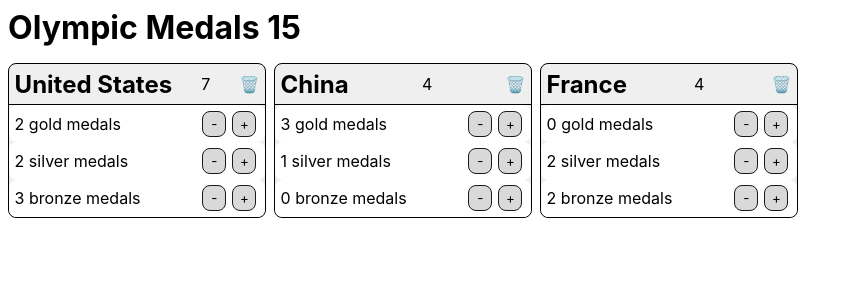
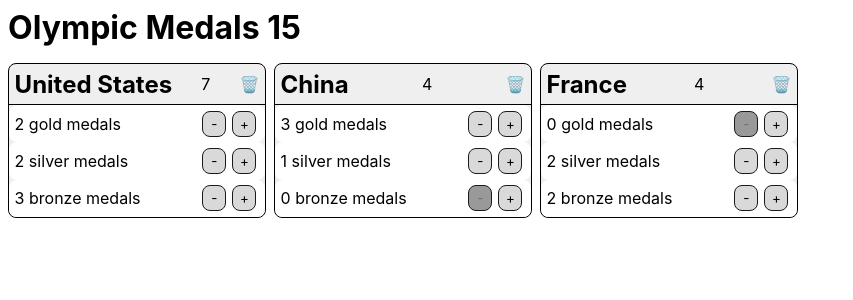
Before and after one commit to manderson116/medals-radix, a React (Vite) app: page / in a window 1280 px wide. Shown: the top 300 px of the page, without its empty margins (0-853 px from the left). Built offline with nearby package versions, Linux system fonts and the light colour scheme.

Commit message:
[3a.09] Disable decrement button when medal count = 0

```diff
--- a/src/App.css
+++ b/src/App.css
@@ -32,6 +32,9 @@
   padding: 0.25rem;
   width: 1.5rem;
 }
+.country > .medals > .button > button:disabled {
+  background-color: #999999;
+}
 .countries {
   padding: 0.5rem;
   display: flex;
--- a/src/components/Medal.jsx
+++ b/src/components/Medal.jsx
@@ -4,6 +4,7 @@ function Medal(props) {
       {props.country[props.medal.name]} {props.medal.name} medals
       <div className="button">
         <button
+          disabled={props.country[props.medal.name] === 0}
           onClick={() => props.onDecrement(props.country.id, props.medal.name)}
         >
           -
```
